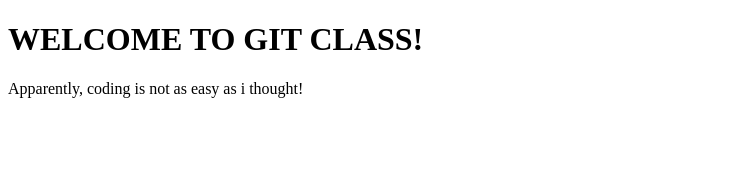
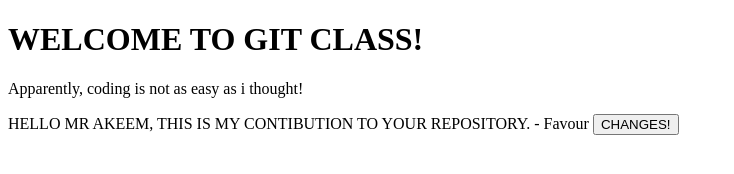
Before and after one commit to akeem-bello/git-class, a plain HTML site: page index.html in a window 1280 px wide. Shown: the whole page, without its empty margins (0-734 px from the left). Drawn offline with Linux system fonts and the light colour scheme.

Commit message:
added my contributions

```diff
--- a/index.html
+++ b/index.html
@@ -2,10 +2,17 @@
 <html>
     <head>
         <title>TO GIT (REMOTE)</title>
+        <script src="index.js"></script>
     </head>
 
     <body>
         <h1>WELCOME TO GIT CLASS!</h1>
         <p>Apparently, coding is not as easy as i thought!</p>
+
+        <p>
+            HELLO MR AKEEM, THIS IS MY CONTIBUTION TO YOUR REPOSITORY.
+            - Favour
+            <button onclick="greet()">CHANGES!</button>
+        </p>
     </body>
 </html>
--- /dev/null
+++ b/index.js
@@ -0,0 +1,3 @@
+function greet(){
+    alert("Hoooray! New Contribution!")
+}
```
